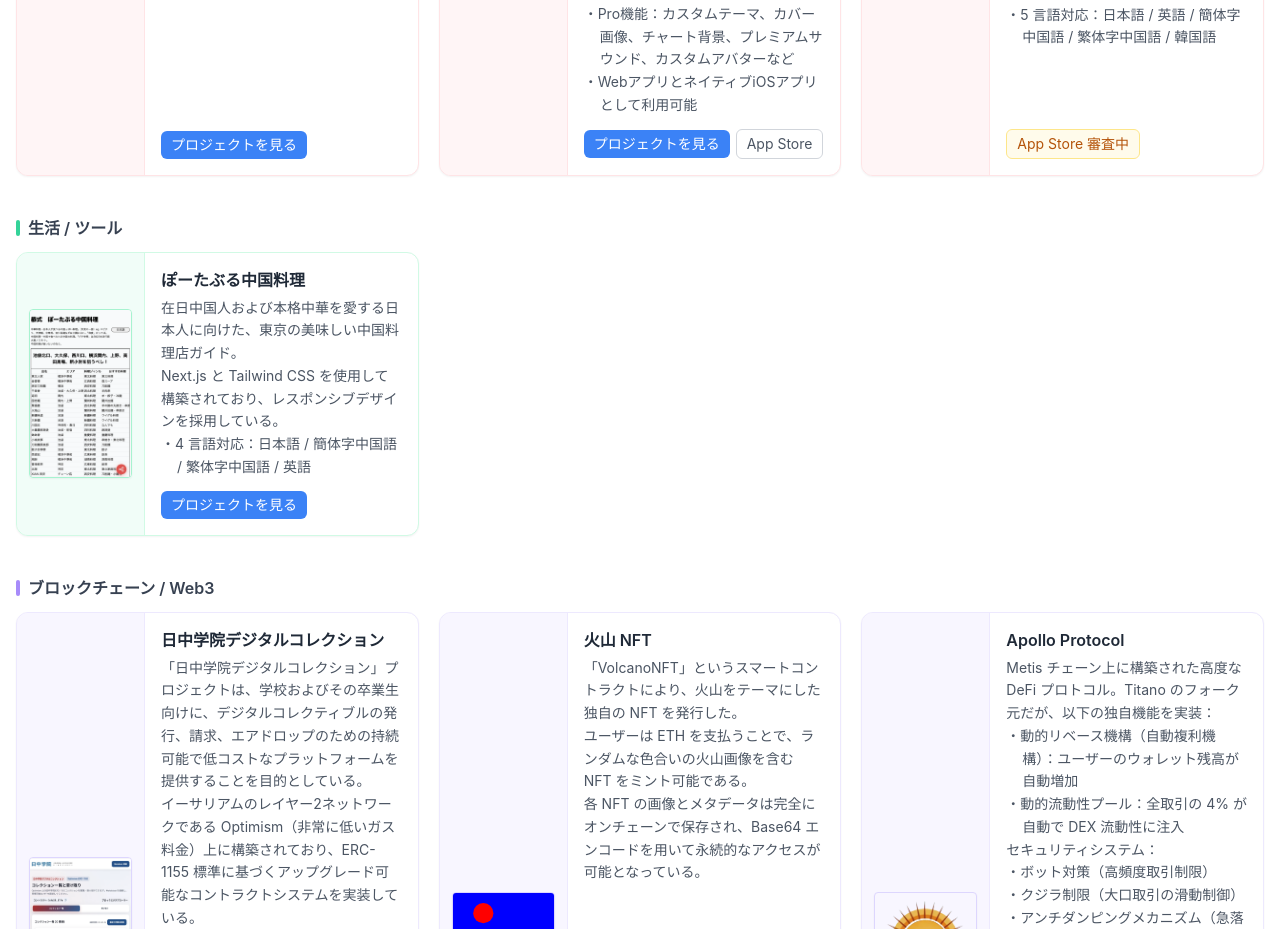
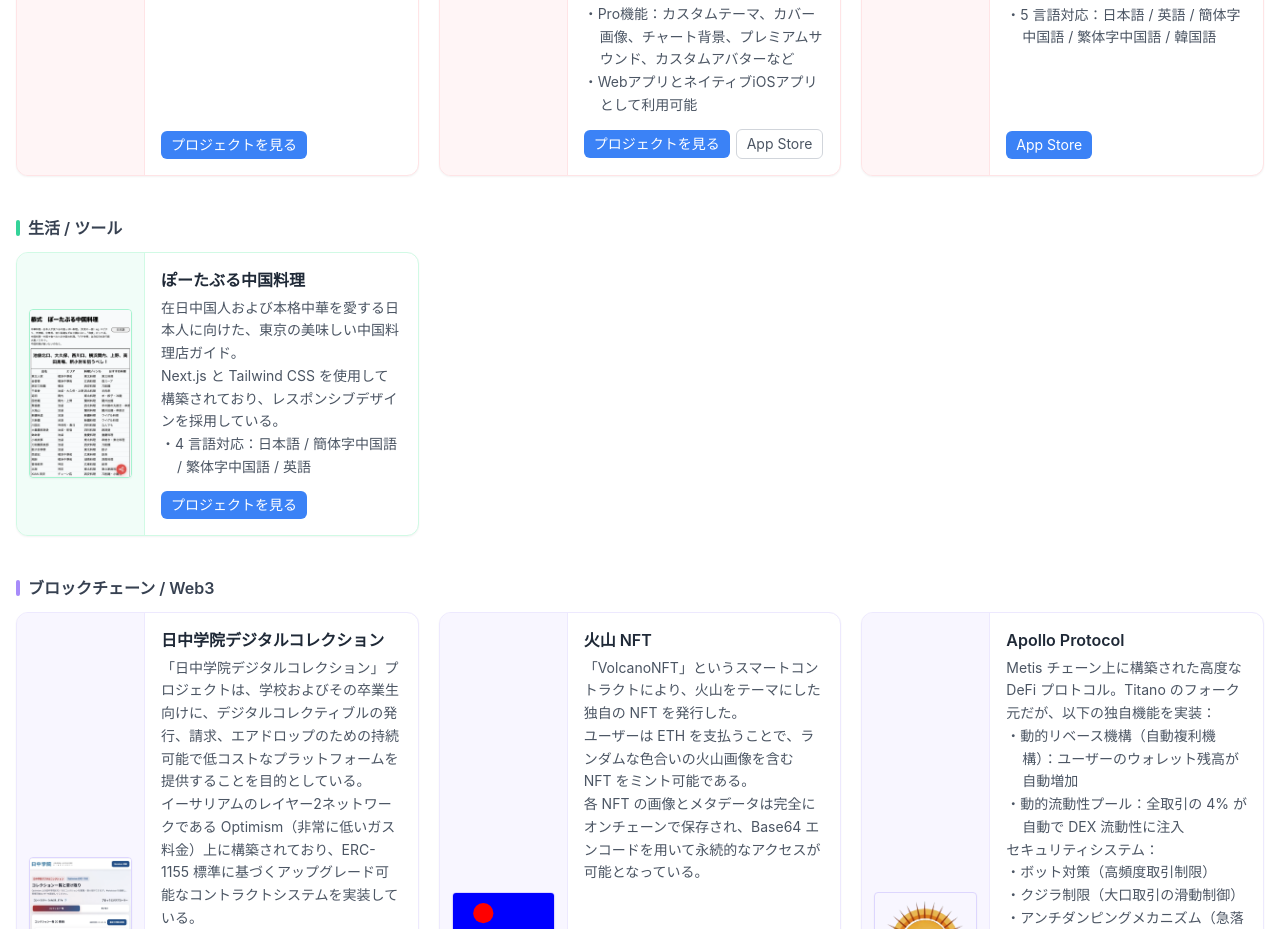
Before and after one commit to mokaiko/my-personal-website, a Next.js app: page / in a window 1280 px wide. Shown: the part 2480-3409 px from the top of the page. Built offline with nearby package versions, Linux system fonts and the light colour scheme.

Commit message:
link Integral Practice to the App Store
- replace the "in review" badge with an App Store button now that the
  app has gone live
- drop the now-unused badge strings

```diff
--- a/pages/index.js
+++ b/pages/index.js
@@ -257,7 +257,6 @@ This course maps out the boundaries of AI:
 ・Formulas rendered with native LaTeX — no images — following font size and dark mode
 ・Phone and tablet layouts; no server, no account, no in-app purchases, one-time purchase
 ・5 languages: JA / EN / ZH-CN / ZH-HANT / KO`,
-      project_integral_badge: "In review on the App Store",
       nft_alchemyU_title: "Alchemy University EVM Chain Certification",
       nft_alchemyU_desc: `This NFT certifies that the holder has successfully completed the Alchemy University EVM Chain Certification, demonstrating proficiency in:
       ✓ EVM architecture and fundamentals
@@ -398,7 +397,6 @@ This NFT bears witness to the holder's journey of growth alongside Ethereum, ser
 ・公式用原生 LaTeX 渲染，不依赖图片，自动适配字号与深色模式
 ・手机 / 平板自适应；无服务器、无账号、无内购，一次买断
 ・支持 5 种语言：日 / 英 / 简中 / 繁中 / 韩`,
-      project_integral_badge: "App Store 审核中",
       nft_alchemyU_title: "Alchemy University EVM Chain 认证",
       nft_alchemyU_desc: `此 NFT 证明持有者已成功完成 Alchemy University EVM Chain 开发者认证，展示了以下方面的熟练掌握：
       ✓ EVM 架构与基础
@@ -539,7 +537,6 @@ AI の能力の境界と活用の指針を体系的に整理：
 ・数式はネイティブ LaTeX レンダリング。画像に依存せず、文字サイズ・ダークモードに自動追従
 ・スマホ / タブレット対応。サーバーなし・アカウントなし・課金なしの買い切り
 ・5 言語対応：日本語 / 英語 / 簡体字中国語 / 繁体字中国語 / 韓国語`,
-      project_integral_badge: "App Store 審査中",
       nft_alchemyU_title: "Alchemy University EVM Chain 認定",
       nft_alchemyU_desc: `この NFT は、保有者が Alchemy University EVM Chain 開発者認定を無事に修了し、以下の分野での習熟度を示していることを証明するものである：
       ✓ EVM のアーキテクチャと基礎
@@ -1104,7 +1101,13 @@ AI の能力の境界と活用の指針を体系的に整理：
               ]}
               title={currentContent.project_integral_title}
               desc={currentContent.project_integral_desc}
-              badge={currentContent.project_integral_badge}
+              links={[
+                {
+                  href: "https://apps.apple.com/jp/app/%E7%A9%8D%E5%88%86%E5%AE%9F%E8%B7%B5%E6%BC%94%E7%BF%92/id6818971016",
+                  label: "App Store",
+                  primary: true,
+                },
+              ]}
             />
             </div>
           </div>
```
